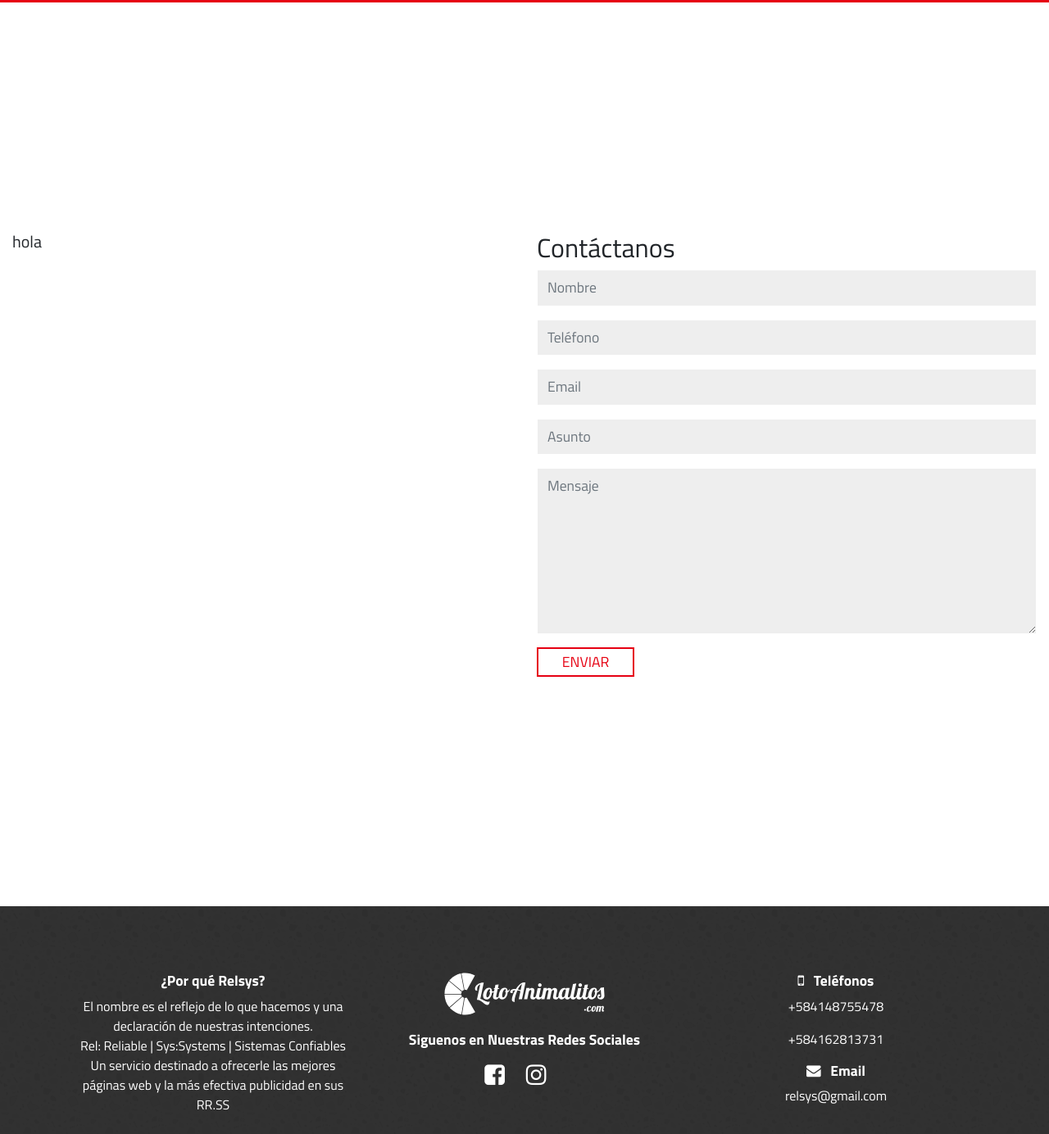
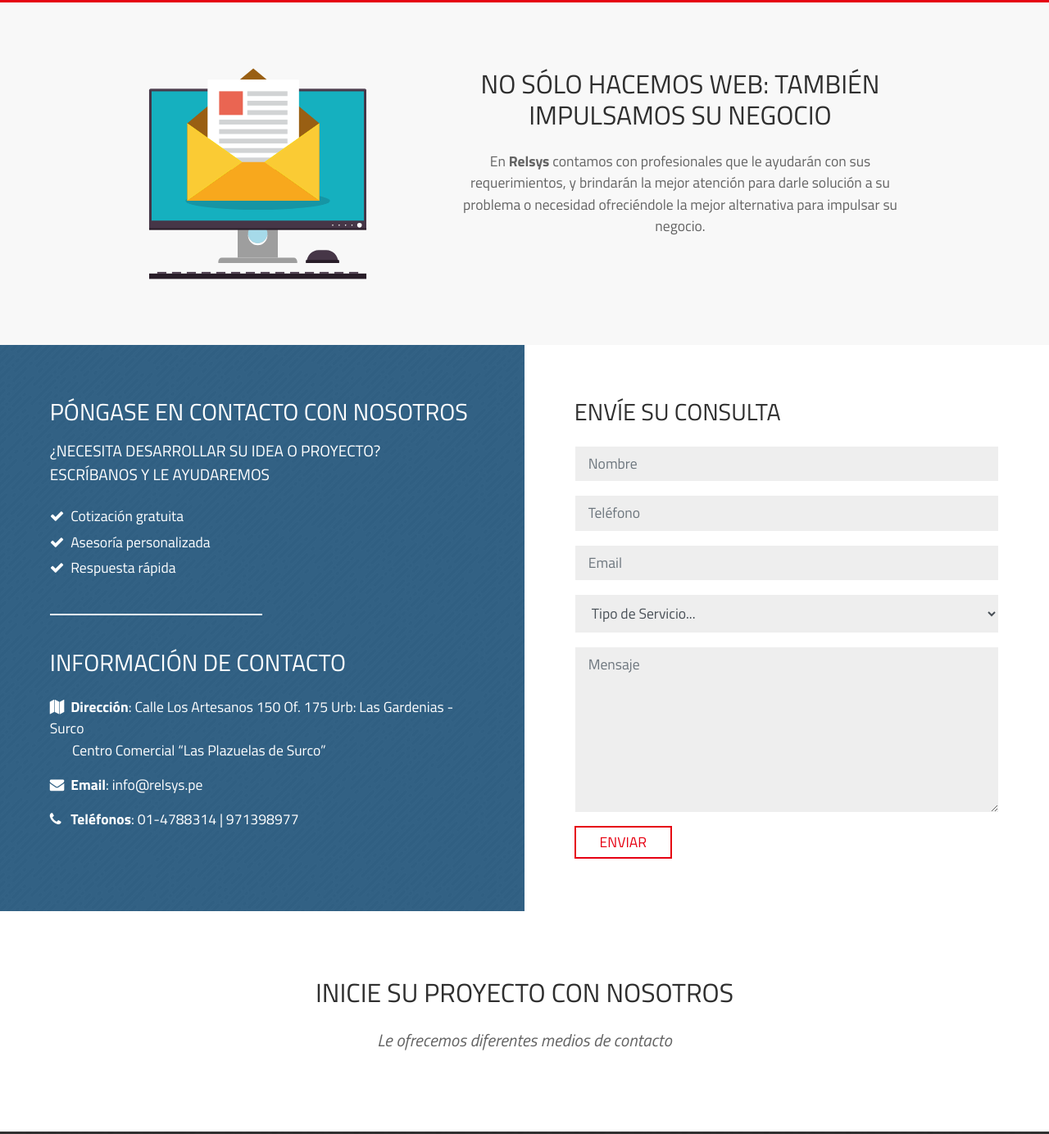
Before and after one commit to nelsongimon/relsys, a website: page contacto.html in a window 1280 px wide. Shown: the part 149-1533 px from the top of the page at 82% size. Drawn offline with nearby package versions, Linux system fonts and the light colour scheme.

Commit message:
Seccion de Contacto Finalizada

```diff
--- a/contacto.html
+++ b/contacto.html
@@ -24,7 +24,7 @@
                         <a class="nav-link" href="index.html">Inicio</a>
                     </li>
                     <li class="nav-item">
-                        <a class="nav-link" href="#">Quienes Somos</a>
+                        <a class="nav-link" href="quienes-somos.html">Quienes Somos</a>
                     </li>
                     <li class="nav-item dropdown">
                         <a class="nav-link dropdown-toggle" href="#" id="navbarDropdown" role="button" data-toggle="dropdown" aria-haspopup="true" aria-expanded="false">Servicios</a>
@@ -37,7 +37,7 @@
                         <a class="nav-link" href="#">Blog</a>
                     </li>
                     <li class="nav-item">
-                        <a class="nav-link" href="#">Contacto</a>
+                        <a class="nav-link" href="contacto.html">Contacto</a>
                     </li>
                 </ul>
             </div>
@@ -49,37 +49,68 @@
             <h1>Contacto</h1>
         </div>
     </section>
-    <section style="height: 200px"></section>
     <!-- Section About Us One -->
     <section class="section-contact-one">
+        <div class="container">
+            <div class="row">
+                <div class="col-md-4 offset-md-1">
+                    <img src="images/section-contact-image.svg">
+                </div>
+                <div class="col-md-6">
+                    <h2>No sólo hacemos web: También impulsamos su negocio</h2>
+                    <p class="mt-4">En <strong>Relsys</strong> contamos con profesionales que le ayudarán con sus requerimientos, y brindarán la mejor atención para darle solución a su problema o necesidad ofreciéndole la mejor alternativa para impulsar su negocio.</p>
+                </div>
+            </div>
+        </div>
+    </section>
+    <!-- Section About Us Two -->
+    <section class="section-contact-two">
         <div class="container-fluid">
             <div class="row">
-                <div class="col-md-6">
-                    <div class="info-container">
-                        <h5>hola</h5>
+                <div class="col-md-6 info-container">
+                    <h3>Póngase en  contacto con nosotros</h3>
+                    <p class="mt-3">¿Necesita desarrollar su idea o proyecto? <br>Escríbanos y le ayudaremos</p>
+                    <ul class="mt-4 mb-4">
+                        <li><i class="fa fa-check" aria-hidden="true"></i>&nbsp; Cotización gratuita</li>
+                        <li><i class="fa fa-check" aria-hidden="true"></i>&nbsp; Asesoría personalizada</li>
+                        <li><i class="fa fa-check" aria-hidden="true"></i>&nbsp; Respuesta rápida</li>
+                    </ul>
+                    <div class="separator-contact"></div>
+                    <div class="info-contact">
+                        <h3>Información de contacto</h3>
+                        <ul class="mt-4">
+                            <li><i class="fa fa-map" aria-hidden="true"></i>&nbsp; <strong>Dirección</strong>: Calle Los Artesanos 150 Of. 175 Urb: Las Gardenias - Surco <br>&nbsp;&nbsp;&nbsp;&nbsp;&nbsp;&nbsp;&nbsp;Centro Comercial “Las Plazuelas de Surco”</li>
+                            <li class="mt-3"><i class="fa fa-envelope" aria-hidden="true"></i>&nbsp; <strong>Email</strong>: info@relsys.pe</li>
+                            <li class="mt-3"><i class="fa fa-phone" aria-hidden="true"></i>&nbsp;&nbsp; <strong>Teléfonos</strong>: 01-4788314 | 971398977</li>
+                        </ul>
                     </div>
                 </div>
-                <div class="col-md-6">
-                    <h2>Contáctanos</h2>
+                <div class="col-md-6 contact-container">
+                    <h3>Envíe su consulta</h3>
+                    <div class="mt-4">
                         <form name="form" method="POST" role="form" id="contactForm">
                             <div class="form-group">
-                                <input type="text" class="form-control" id="name" name="name" placeholder="Nombre">
+                                <input type="text" class="form-control form-control-lg" id="name" name="name" placeholder="Nombre">
                                 <div id="input-error-name" class="warning-contact"></div>
                             </div>
                             <div class="form-group">
-                                <input type="text" class="form-control" id="phone" name="phone" placeholder="Teléfono">
+                                <input type="text" class="form-control form-control-lg" id="phone" name="phone" placeholder="Teléfono">
                                 <div id="input-error-phone" class="warning-contact"></div>
                             </div>
                             <div class="form-group">
-                                <input type="text" class="form-control" id="email" name="email" placeholder="Email">
+                                <input type="text" class="form-control form-control-lg" id="email" name="email" placeholder="Email">
                                 <div id="input-error-email" class="warning-contact"></div>
                             </div>
+
                             <div class="form-group">
-                                <input type="text" class="form-control" id="subject" name="subject" placeholder="Asunto">
-                                <div id="input-error-subject" class="warning-contact"></div>
+                                <select name="service" class="form-control form-control-lg">
+                                    <option selected>Tipo de Servicio...</option>
+                                    <option>Diseño/Desarrollo Web</option>
+                                    <option>Community Manager</option>
+                                </select>
                             </div>
                             <div class="form-group">
-                                <textarea class="form-control" id="message" rows="7" name="message" placeholder="Mensaje"></textarea>
+                                <textarea class="form-control form-control-lg" id="message" rows="7" name="message" placeholder="Mensaje"></textarea>
                                 <div id="input-error-message" class="warning-contact"></div>
                             </div>
                             <!-- div class="alert alert-success">
@@ -88,11 +119,18 @@
                             </div -->
                             <button type="submit" class="btn btn-primary btn-call-contact">Enviar</button>
                         </form>
+                    </div>
                 </div>
             </div>
         </div>
     </section>
-    <section style="height: 200px"></section>
+    <!-- Section About Us Three -->
+    <section class="section-contact-three">
+        <div class="container">
+            <h2>Inicie su proyecto con nosotros</h2>
+            <p class="mt-4">Le ofrecemos diferentes medios de contacto</p>
+        </div>
+    </section>
     <!-- Footer -->
     <footer>
         <section class="footer-info">
--- a/sass/_buttons.scss
+++ b/sass/_buttons.scss
@@ -48,7 +48,7 @@
 	color: $primary-color;
 	font-weight: 400;
 	font-size: 1.1rem;
-	padding: 0.2rem 1.8rem;
+	padding: 0.3rem 1.8rem;
 	box-shadow: inset 0 0 0 0 $primary-color;
     -webkit-transition: all ease 0.7s;
     -moz-transition: all ease 0.7s;
--- a/sass/_form.scss
+++ b/sass/_form.scss
@@ -1,7 +1,7 @@
 .form-control {
 	display: block;
 	width: 100%;
-	padding: 0.5rem 0.75rem;
+	//padding: 0.5rem 0.75rem;
 	font-size: 1.1rem;
 	line-height: 1.5;
 	color: #495057;
@@ -9,7 +9,7 @@
 	background-clip: padding-box;
 	border: 1px solid white;
 	border-radius: 0rem;
-	transition: border-color 0.50s ease-in-out, background-color 0.50s ease-in-out;
+	transition: border-color 0.40s ease-in-out, background-color 0.40s ease-in-out;
 	&:focus {
 		color: #495057;
 		background-color: #fff;
@@ -17,4 +17,7 @@
 		outline: 0;
 		box-shadow: none;
 	}
+	select{
+		height: 47px;
+	}
 }
--- a/sass/app.scss
+++ b/sass/app.scss
@@ -1113,8 +1113,82 @@ footer{
 
 .section-contact-one{
 	padding: $section-padding;
-	//background: #DA1717;
+	background: #F8F8F8;
+	h2{
+		text-align: center;
+		font-size: 2rem;
+		text-transform: uppercase;
+		color: $text-color;
+	}
+	p{
+		color: $text-color-light;
+		text-align: center;
+		font-size: 1.1rem;
+	}
+	img{
+		width: 77%;
+	}
+}
+
+.section-contact-two{
+	background-image: url('../images/funky-lines.png');
+	background-attachment: fixed;
 	.info-container{
+		background: rgba(#003B67, 0.8);
+		padding: 4rem 3.8rem;
+		.layer-info-container{
+		}
+		h3{
+			font-size: 1.8rem;
+			color: white;
+			text-transform: uppercase;
+		}
+		p{
+			font-size: 1.2rem;
+			color: white;
+			text-transform: uppercase;
+		}
+		ul{
+			list-style-type: none;
+			padding-left: 0;
+			li{
+				color: white;
+				font-size: 1.1rem;
+				margin-bottom: 0.3rem;
+			}
+		}
+		.separator-contact {
+		    background-color: white;
+		    width: 50%;
+		    height: 2px;
+		    margin-top: 2.7rem;
+		    margin-bottom: 2.5rem;
+		}
+	}
+	.contact-container{
+		padding: 4rem 3.8rem;
+		background: white;
+		h3{
+			font-size: 1.8rem;
+			color: $text-color;
+			text-transform: uppercase;
+		}
+	}
+}
+
+.section-contact-three{
+	padding: $section-padding;
+	h2{
+		text-align: center;
+		font-size: 2rem;
+		text-transform: uppercase;
+		color: $text-color;
+	}
+	p{
+		color: $text-color-light;
+		text-align: center;
+		font-size: 1.3rem;
+		font-style: italic;
 	}
 }
 
```
Also changed, not shown: index.html (+1 -1 lines), quienes-somos.html (+1 -1 lines), services-social-media.html (+1 -1 lines), services-web.html (+1 -1 lines), css/app.css, images/section-contact-image.svg (added), images/smartphone.svg (added).
